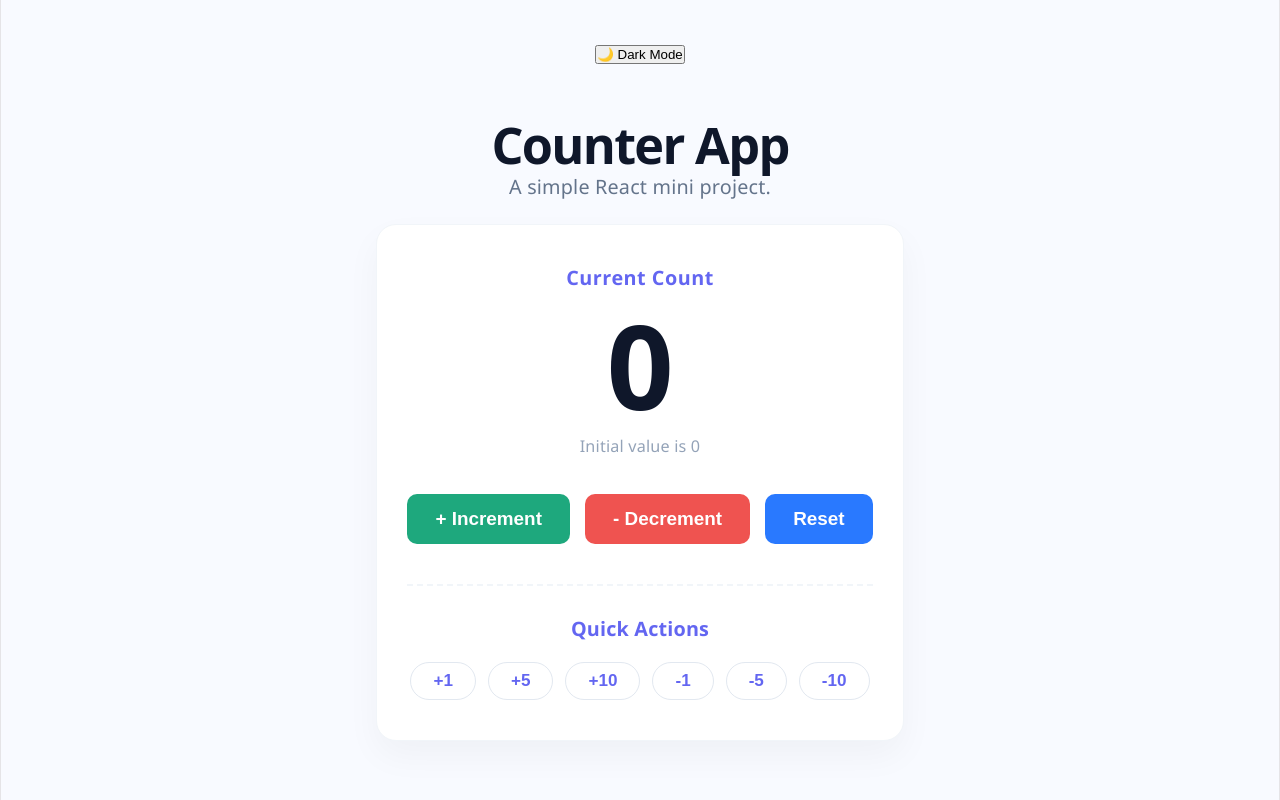
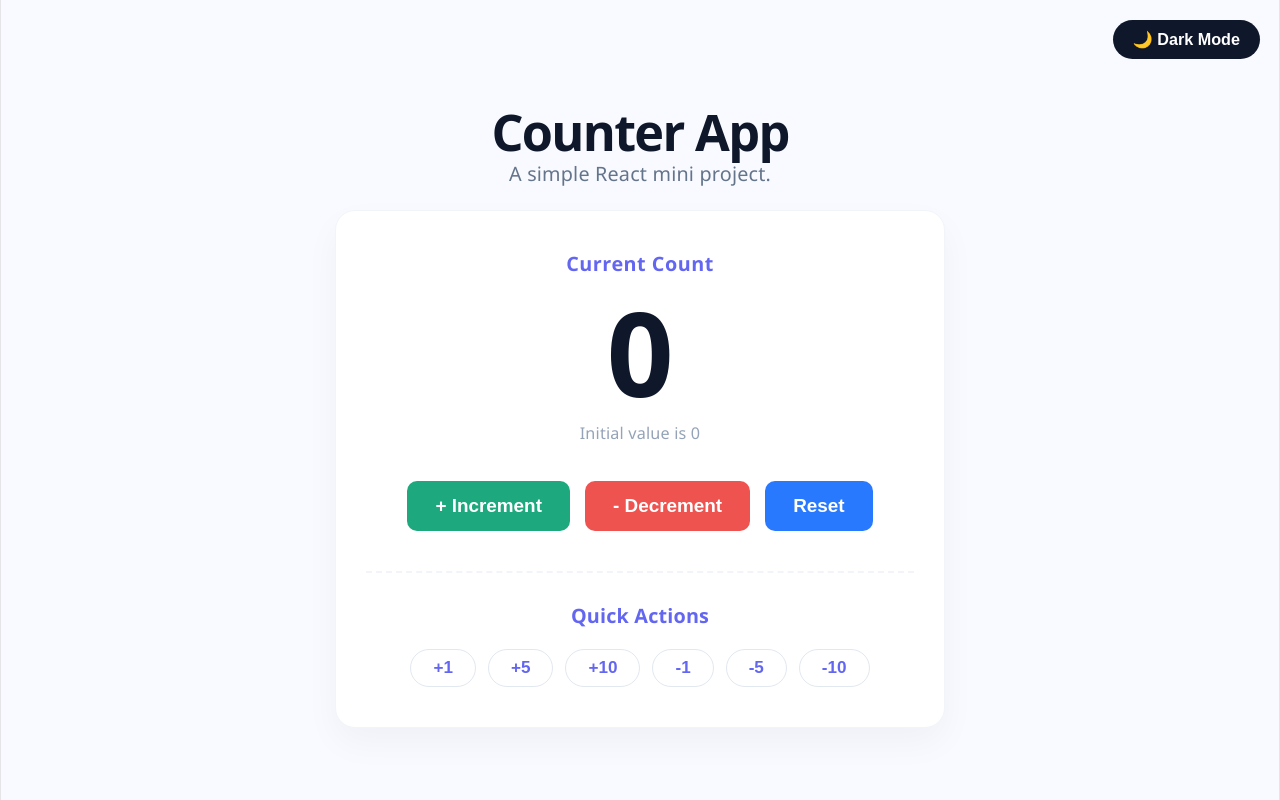
Before and after one commit to FatimaGhafoor/fatimaghafoor-counter-app, a React (Vite) app: page / in a window 1280 px wide. Built offline with nearby package versions, Linux system fonts and the light colour scheme.

Commit message:
styling: darkmode and lightmode styling added

```diff
--- a/src/App.css
+++ b/src/App.css
@@ -183,3 +183,68 @@ body {
 .quick-btn:active {
   transform: translateY(0);
 }
+
+.theme-toggle-btn {
+  position: absolute;
+  top: 20px;
+  right: 20px;
+  background-color: #0f172a;
+  color: #ffffff;
+  border: none;
+  padding: 10px 20px;
+  border-radius: 20px;
+  font-weight: 600;
+  cursor: pointer;
+  z-index: 10;
+  font-size: 0.9rem;
+}
+
+
+.main-wrapper {
+  width: 100vw;
+  min-height: 100vh;
+  display: flex;
+  justify-content: center;
+  align-items: center;
+  transition: background-color 0.3s ease;
+}
+
+
+.main-wrapper.dark-mode {
+  background-color: #0f172a;
+}
+
+.dark-mode .theme-toggle-btn {
+  background-color: #ffffff;
+  color: #0f172a;
+}
+
+.dark-mode .app-container h1 {
+  color: #ffffff;
+}
+
+.dark-mode .app-container p {
+  color: #94a3b8;
+}
+
+.dark-mode .counter-container {
+  background-color: #1e293b; /* Dark card color */
+  border-color: #334155;
+  box-shadow: 0 15px 35px rgba(0, 0, 0, 0.3);
+}
+
+.dark-mode .counter-container h2 {
+  color: #ffffff;
+}
+
+.dark-mode .quick-btn {
+  background-color: #334155;
+  color: #cbd5e1;
+  border-color: #475569;
+}
+
+.dark-mode .quick-btn:hover {
+  background-color: #475569;
+  color: #ffffff;
+  border-color: #6366f1;
+}
```
